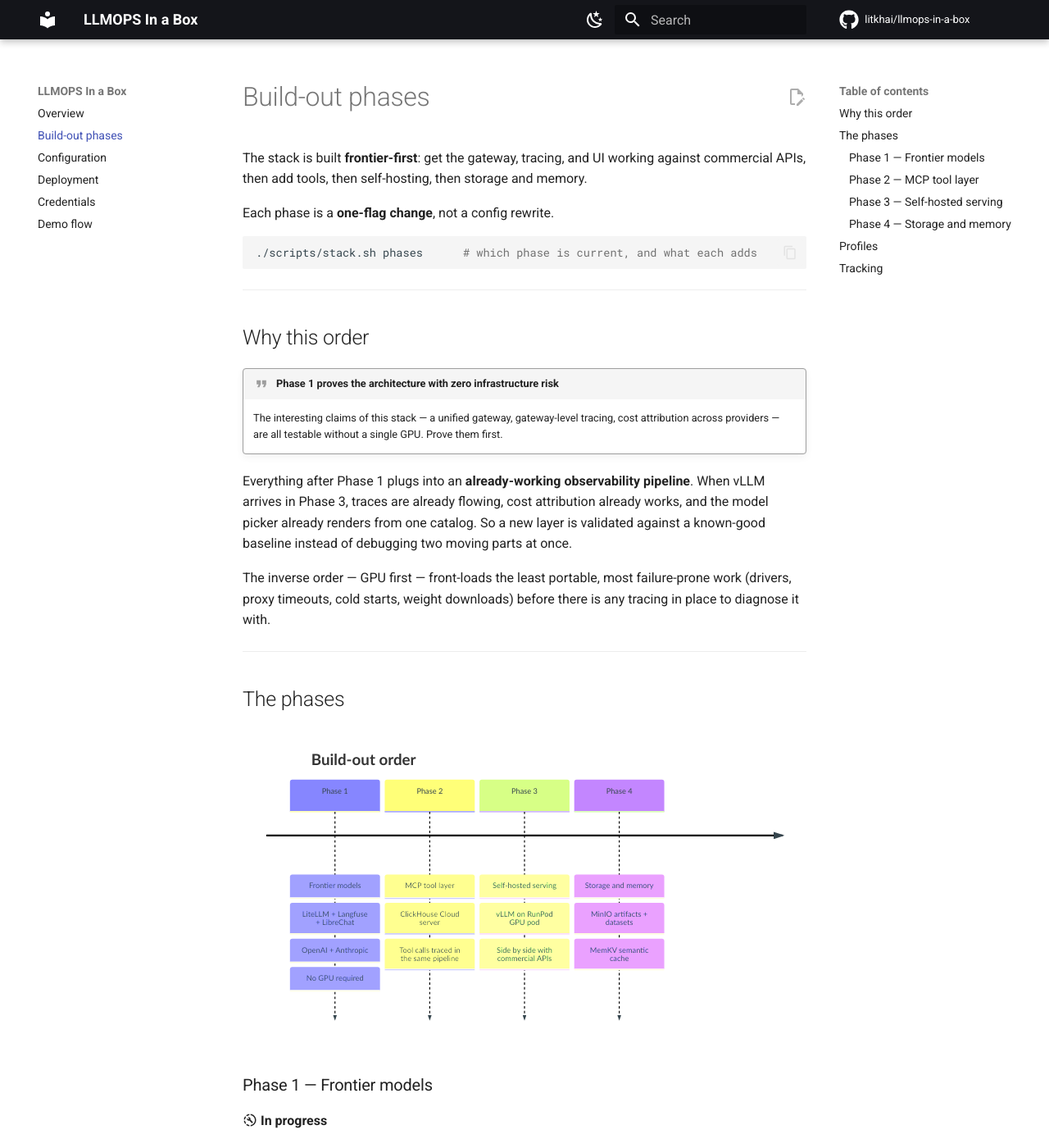
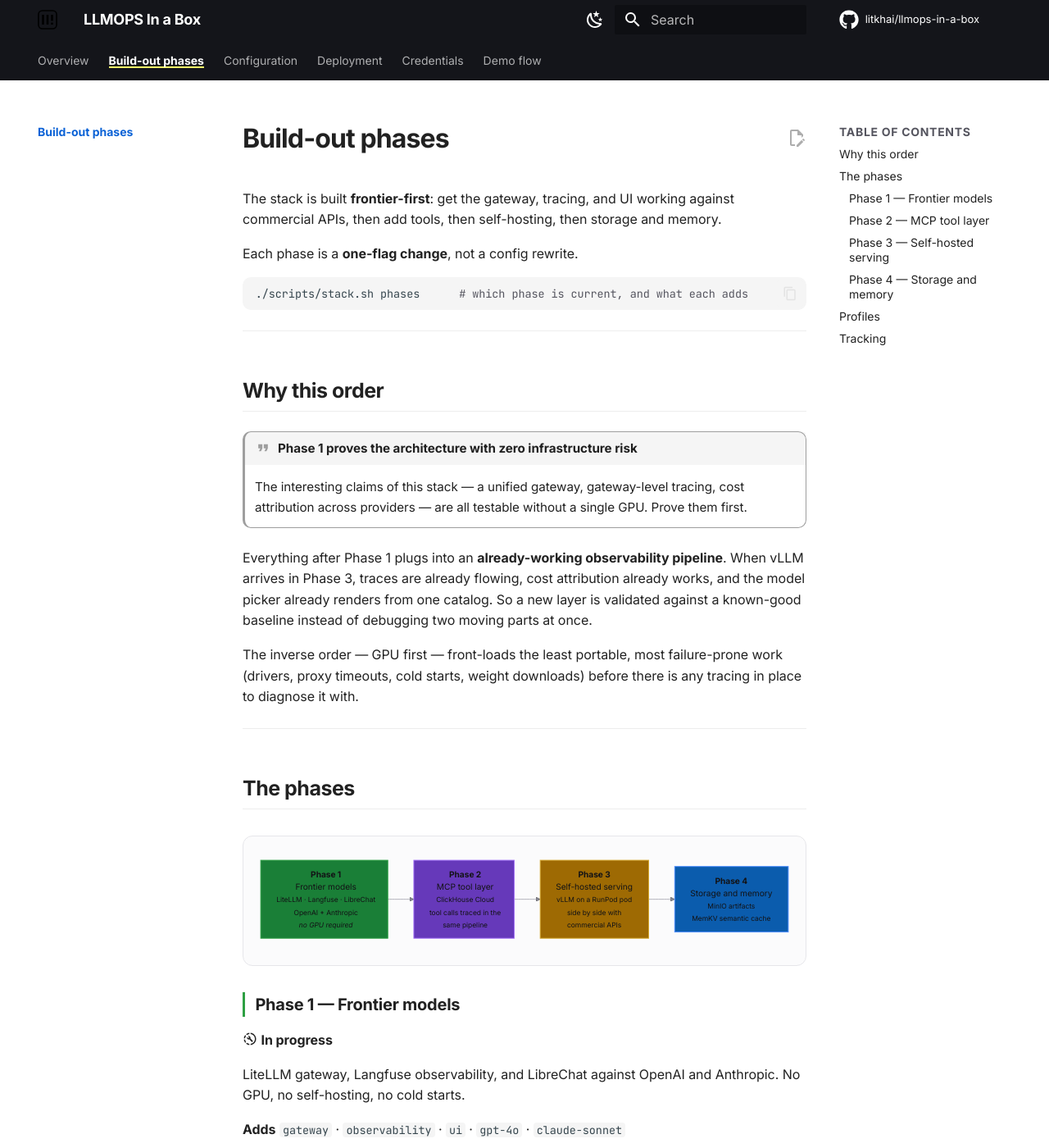
Before and after one commit to litkhai/llmops-in-a-box, an MkDocs documentation site: the page built from docs/phases.md, in a window 1280 px wide and 1400 px high. Shown: the whole window at 82% size. Built offline with MkDocs 1.6.1 and Material for MkDocs 9.7.7, drawn with Linux system fonts in a browser that asks for light colours; comment, search, counter and statistics services are not loaded; some of the changed text lies outside the part shown.

Commit message:
Restyle the docs site: dark-first theme, hero, brand palette
Reads as a product site rather than a default MkDocs wiki.

- ClickHouse-adjacent palette: signature yellow on near-black. Yellow is
  reserved for CTAs, accents and active state so it stays meaningful instead
  of becoming wallpaper; links use a blue. Both schemes are tuned, dark first.
- Inter for text, JetBrains Mono for code. Tabular figures in tables so the
  cost and port columns line up.
- Hero block on the landing page with a layered radial-gradient background
  and a yellow CTA.
- Top-level navigation tabs, custom logo and favicon (ClickHouse-style bars
  inside a box).
- Cards lift on hover; phase sections get a colour-coded left border keyed to
  the same four phase colours used in the diagrams.

Two things needed fixing after looking at the rendered output rather than the
markup:

- Mermaid edge labels ("Phase 1", "traces: ...") were near-unreadable on the
  dark surface. Material does not map its --md-mermaid-* tokens onto the
  foreignObject that Mermaid renders those into, so they are overridden
  directly.
- The phases page used a `timeline` diagram, which carries its own pastel
  palette and ignores Material's tokens entirely — it looked pasted in from
  another site. Replaced with a flowchart using the same phase colours as the
  architecture diagram on the landing page.

Mermaid is themed through CSS tokens rather than a custom mermaid.initialize
call, which would fight Material's own initialisation.

Co-Authored-By: Claude Opus 5 (1M context) <noreply@anthropic.com>

````diff
--- a/docs/phases.md
+++ b/docs/phases.md
@@ -24,21 +24,22 @@ The inverse order — GPU first — front-loads the least portable, most failure
 ## The phases
 
 ```mermaid
-timeline
-    title Build-out order
-    Phase 1 : Frontier models
-            : LiteLLM + Langfuse + LibreChat
-            : OpenAI + Anthropic
-            : No GPU required
-    Phase 2 : MCP tool layer
-            : ClickHouse Cloud server
-            : Tool calls traced in the same pipeline
-    Phase 3 : Self-hosted serving
-            : vLLM on RunPod GPU pod
-            : Side by side with commercial APIs
-    Phase 4 : Storage and memory
-            : MinIO artifacts + datasets
-            : MemKV semantic cache
+flowchart LR
+    P1["<b>Phase 1</b><br/>Frontier models<br/><small>LiteLLM · Langfuse · LibreChat<br/>OpenAI + Anthropic<br/><i>no GPU required</i></small>"]
+    P2["<b>Phase 2</b><br/>MCP tool layer<br/><small>ClickHouse Cloud<br/>tool calls traced in the<br/>same pipeline</small>"]
+    P3["<b>Phase 3</b><br/>Self-hosted serving<br/><small>vLLM on a RunPod pod<br/>side by side with<br/>commercial APIs</small>"]
+    P4["<b>Phase 4</b><br/>Storage and memory<br/><small>MinIO artifacts<br/>MemKV semantic cache</small>"]
+
+    P1 --> P2 --> P3 --> P4
+
+    classDef p1 fill:#1a7f37,stroke:#2ea043,color:#fff,stroke-width:1.5px
+    classDef p2 fill:#6639ba,stroke:#a371f7,color:#fff,stroke-width:1.5px
+    classDef p3 fill:#9e6a03,stroke:#d4a72c,color:#fff,stroke-width:1.5px
+    classDef p4 fill:#0b5cad,stroke:#4c8dff,color:#fff,stroke-width:1.5px
+    class P1 p1
+    class P2 p2
+    class P3 p3
+    class P4 p4
 ```
 
 ### Phase 1 — Frontier models
--- /dev/null
+++ b/docs/stylesheets/extra.css
@@ -0,0 +1,370 @@
+/* ══════════════════════════════════════════════════════════════════════════
+   LLMOPS In a Box — theme
+   ══════════════════════════════════════════════════════════════════════════
+   Palette is ClickHouse-adjacent: signature yellow on near-black, with a
+   blue reserved for links so the yellow stays meaningful (CTAs, accents,
+   active state) instead of becoming wallpaper.
+
+   Swap the --ch-* tokens below if you have the official brand values.
+   ══════════════════════════════════════════════════════════════════════════ */
+
+:root {
+  --ch-yellow:      #faff69;
+  --ch-yellow-deep: #e8ee45;
+  --ch-yellow-dim:  #b9bf3d;
+  --ch-ink:         #131316;
+  --ch-ink-soft:    #1c1c21;
+  --ch-ink-line:    #2c2c34;
+  --ch-blue:        #4c8dff;
+  --ch-red:         #ff5a5a;
+
+  --ch-p1: #2ea043;  /* phase 1 — frontier      */
+  --ch-p2: #a371f7;  /* phase 2 — MCP tools     */
+  --ch-p3: #d4a72c;  /* phase 3 — self-hosted   */
+  --ch-p4: #4c8dff;  /* phase 4 — storage/memory*/
+
+  --md-code-font: "JetBrains Mono", ui-monospace, monospace;
+}
+
+/* ── Light scheme ─────────────────────────────────────────────────────── */
+[data-md-color-scheme="default"] {
+  --md-primary-fg-color:        var(--ch-ink);
+  --md-primary-fg-color--light: #35353d;
+  --md-primary-fg-color--dark:  #000;
+  --md-accent-fg-color:         #8a8f00;
+  --md-typeset-a-color:         #0b62d6;
+  --md-default-fg-color--light: #55555f;
+}
+
+/* ── Dark scheme ──────────────────────────────────────────────────────── */
+[data-md-color-scheme="slate"] {
+  --md-default-bg-color:         var(--ch-ink);
+  --md-default-bg-color--light:  var(--ch-ink-soft);
+  --md-default-fg-color:         #e9e9ee;
+  --md-default-fg-color--light:  #a8a8b5;
+  --md-default-fg-color--lighter:#6e6e7c;
+
+  --md-primary-fg-color:         var(--ch-ink);
+  --md-accent-fg-color:          var(--ch-yellow);
+  --md-typeset-a-color:          var(--ch-blue);
+
+  --md-code-bg-color:            #17171c;
+  --md-code-fg-color:            #dcdce4;
+
+  --md-footer-bg-color:          #0e0e11;
+  --md-footer-bg-color--dark:    #0a0a0c;
+}
+
+/* ══ Typography ════════════════════════════════════════════════════════ */
+
+.md-typeset {
+  font-feature-settings: "kern" 1, "liga" 1, "calt" 1;
+  letter-spacing: -0.003em;
+}
+
+.md-typeset h1 {
+  font-weight: 700;
+  letter-spacing: -0.028em;
+  color: var(--md-default-fg-color);
+}
+
+.md-typeset h2 {
+  font-weight: 650;
+  letter-spacing: -0.02em;
+  margin-top: 2.2em;
+  padding-bottom: 0.28em;
+  border-bottom: 1px solid var(--md-default-fg-color--lightest);
+}
+
+.md-typeset h3 { font-weight: 600; letter-spacing: -0.012em; }
+
+/* Tabular figures so cost/port columns line up */
+.md-typeset table code,
+.md-typeset td:has(code) { font-variant-numeric: tabular-nums; }
+
+/* ══ Header ════════════════════════════════════════════════════════════ */
+
+.md-header {
+  border-bottom: 1px solid transparent;
+  box-shadow: none;
+  backdrop-filter: blur(12px);
+}
+[data-md-color-scheme="slate"] .md-header {
+  background-color: rgba(19, 19, 22, 0.85);
+  border-bottom-color: var(--ch-ink-line);
+}
+.md-header__title { font-weight: 650; letter-spacing: -0.015em; }
+
+/* Yellow underline on the active top-level tab */
+.md-tabs { border-bottom: 1px solid transparent; }
+[data-md-color-scheme="slate"] .md-tabs {
+  background-color: rgba(19, 19, 22, 0.85);
+  border-bottom-color: var(--ch-ink-line);
+}
+.md-tabs__link { opacity: 0.66; font-weight: 500; transition: opacity 120ms; }
+.md-tabs__link:hover { opacity: 1; }
+.md-tabs__item--active .md-tabs__link {
+  opacity: 1;
+  font-weight: 650;
+  box-shadow: inset 0 -2px 0 var(--ch-yellow);
+}
+
+/* ══ Hero (landing page) ═══════════════════════════════════════════════ */
+
+.hero {
+  position: relative;
+  margin: -1rem -0.8rem 2.6rem;
+  padding: 3.2rem 2rem 2.2rem;
+  border-radius: 14px;
+  overflow: hidden;
+  border: 1px solid var(--ch-ink-line);
+  background:
+    radial-gradient(1100px 380px at 12% -12%, rgba(250, 255, 105, 0.11), transparent 62%),
+    radial-gradient(760px 300px at 92% 8%, rgba(76, 141, 255, 0.10), transparent 60%),
+    linear-gradient(175deg, #1a1a20 0%, #131316 100%);
+}
+[data-md-color-scheme="default"] .hero {
+  border-color: #e6e6ea;
+  background:
+    radial-gradient(1000px 340px at 10% -14%, rgba(200, 208, 40, 0.16), transparent 60%),
+    radial-gradient(700px 280px at 92% 6%, rgba(76, 141, 255, 0.10), transparent 58%),
+    linear-gradient(175deg, #fcfcfd 0%, #f4f4f6 100%);
+}
+
+/* hairline of brand yellow across the top */
+.hero::before {
+  content: "";
+  position: absolute; inset: 0 0 auto 0; height: 2px;
+  background: linear-gradient(90deg, var(--ch-yellow), rgba(250,255,105,0) 68%);
+}
+
+.hero .hero-eyebrow {
+  display: inline-block;
+  margin: 0 0 0.85rem;
+  padding: 0.24rem 0.66rem;
+  font-size: 0.66rem;
+  font-weight: 650;
+  letter-spacing: 0.1em;
+  text-transform: uppercase;
+  color: var(--ch-yellow-dim);
+  border: 1px solid rgba(250, 255, 105, 0.3);
+  border-radius: 999px;
+  background: rgba(250, 255, 105, 0.06);
+}
+[data-md-color-scheme="default"] .hero .hero-eyebrow {
+  color: #6c7000;
+  border-color: rgba(140, 148, 0, 0.32);
+  background: rgba(200, 208, 40, 0.1);
+}
+
+.hero h1 {
+  margin: 0 0 0.5rem;
+  font-size: 2.9rem;
+  line-height: 1.05;
+  font-weight: 750;
+  letter-spacing: -0.038em;
+}
+.hero .hero-sub {
+  max-width: 46rem;
+  margin: 0 0 0.9rem;
+  font-size: 1.06rem;
+  line-height: 1.6;
+  color: var(--md-default-fg-color--light);
+}
+.hero .hero-stack {
+  font-family: var(--md-code-font);
+  font-size: 0.74rem;
+  letter-spacing: 0.01em;
+  color: var(--md-default-fg-color--lighter);
+}
+.hero .md-button {
+  margin: 1.2rem 0.45rem 0 0;
+  border-radius: 8px;
+  font-weight: 600;
+}
+/* Markdown wraps the buttons in a <p>; its trailing margin plus the hero
+   padding left a dead band under the CTAs. */
+.hero > :last-child { margin-bottom: 0; }
+.hero .md-button--primary {
+  background: var(--ch-yellow);
+  border-color: var(--ch-yellow);
+  color: #14140f;
+}
+.hero .md-button--primary:hover {
+  background: var(--ch-yellow-deep);
+  border-color: var(--ch-yellow-deep);
+  color: #14140f;
+}
+
+@media screen and (max-width: 44.9em) {
+  .hero { padding: 2.2rem 1.2rem 2rem; }
+  .hero h1 { font-size: 2.05rem; }
+}
+
+/* ══ Cards ═════════════════════════════════════════════════════════════ */
+
+.md-typeset .grid.cards > ul > li {
+  border-radius: 12px;
+  border-color: var(--ch-ink-line);
+  transition: border-color 140ms, transform 140ms, box-shadow 140ms;
+}
+[data-md-color-scheme="default"] .md-typeset .grid.cards > ul > li {
+  border-color: #e6e6ea;
+}
+.md-typeset .grid.cards > ul > li:hover {
+  transform: translateY(-2px);
+  border-color: rgba(250, 255, 105, 0.42);
+  box-shadow: 0 8px 26px rgba(0, 0, 0, 0.22);
+}
+.md-typeset .grid.cards > ul > li > hr { display: none; }
+.md-typeset .grid.cards .twemoji,
+.md-typeset .grid.cards .md-icon { color: var(--ch-yellow-dim); }
+
+/* ══ Phase badges ══════════════════════════════════════════════════════ */
+
+.phase {
+  display: inline-block;
+  padding: 0.1rem 0.46rem;
+  border-radius: 5px;
+  font-family: var(--md-code-font);
+  font-size: 0.68rem;
+  font-weight: 700;
+  line-height: 1.5;
+  white-space: nowrap;
+}
+.phase-1 { background: rgba(46,160,67,.15);  color: var(--ch-p1); border: 1px solid rgba(46,160,67,.4); }
+.phase-2 { background: rgba(163,113,247,.15);color: var(--ch-p2); border: 1px solid rgba(163,113,247,.4); }
+.phase-3 { background: rgba(212,167,44,.15); color: var(--ch-p3); border: 1px solid rgba(212,167,44,.4); }
+.phase-4 { background: rgba(76,141,255,.15); color: var(--ch-p4); border: 1px solid rgba(76,141,255,.4); }
+
+/* Colour-code the h3 of each phase section on phases.md */
+.md-typeset h3[id^="phase-"] { padding-left: 0.62rem; border-left: 3px solid var(--ch-ink-line); }
+.md-typeset h3[id^="phase-1"] { border-left-color: var(--ch-p1); }
+.md-typeset h3[id^="phase-2"] { border-left-color: var(--ch-p2); }
+.md-typeset h3[id^="phase-3"] { border-left-color: var(--ch-p3); }
+.md-typeset h3[id^="phase-4"] { border-left-color: var(--ch-p4); }
+
+/* ══ Tables ════════════════════════════════════════════════════════════ */
+
+.md-typeset table:not([class]) {
+  border-radius: 10px;
+  border: 1px solid var(--ch-ink-line);
+  font-size: 0.76rem;
+  overflow: hidden;
+}
+[data-md-color-scheme="default"] .md-typeset table:not([class]) { border-color: #e6e6ea; }
+.md-typeset table:not([class]) th {
+  font-weight: 650;
+  font-size: 0.68rem;
+  letter-spacing: 0.05em;
+  text-transform: uppercase;
+  color: var(--md-default-fg-color--light);
+}
+[data-md-color-scheme="slate"] .md-typeset table:not([class]) th { background: #1b1b21; }
+[data-md-color-scheme="slate"] .md-typeset table:not([class]) tr:hover { background: rgba(255,255,255,.022); }
+
+/* ══ Code ══════════════════════════════════════════════════════════════ */
+
+.md-typeset pre > code { border-radius: 10px; }
+.md-typeset .highlight > pre { border-radius: 10px; }
+[data-md-color-scheme="slate"] .md-typeset .highlight > pre > code {
+  border: 1px solid var(--ch-ink-line);
+}
+.md-typeset code { border-radius: 4px; font-size: 0.84em; }
+
+/* Console prompts should not be selectable as part of a copy */
+.md-typeset .language-console .go { color: var(--md-default-fg-color--light); }
+
+/* ══ Admonitions ═══════════════════════════════════════════════════════ */
+
+.md-typeset .admonition,
+.md-typeset details {
+  border-radius: 10px;
+  border-width: 1px;
+  border-left-width: 3px;
+  font-size: 0.76rem;
+  box-shadow: none;
+}
+
+/* ══ Mermaid ═══════════════════════════════════════════════════════════
+   Material themes Mermaid through these tokens, so tuning them here keeps
+   diagrams consistent with the rest of the page and avoids a custom JS
+   init (which would fight Material's own mermaid.initialize call). */
+
+[data-md-color-scheme="slate"] {
+  --md-mermaid-font-family:     "Inter", var(--md-text-font-family), sans-serif;
+  --md-mermaid-bg-color:        transparent;
+  --md-mermaid-node-bg-color:   #21212a;
+  --md-mermaid-node-fg-color:   #3a3a46;
+  --md-mermaid-label-bg-color:  #21212a;
+  --md-mermaid-label-fg-color:  #e9e9ee;
+  --md-mermaid-edge-color:      #5d5d6b;
+}
+[data-md-color-scheme="default"] {
+  --md-mermaid-font-family:     "Inter", var(--md-text-font-family), sans-serif;
+  --md-mermaid-bg-color:        transparent;
+  --md-mermaid-node-bg-color:   #f2f2f5;
+  --md-mermaid-node-fg-color:   #d3d3da;
+  --md-mermaid-label-bg-color:  #ffffff;
+  --md-mermaid-label-fg-color:  #131316;
+  --md-mermaid-edge-color:      #8b8b98;
+}
+
+/* Mermaid renders edge labels ("Phase 1", "traces: ...") into a foreignObject
+   whose colour Material does not map from the tokens above — they came out
+   near-unreadable on the dark surface. */
+[data-md-color-scheme="slate"] .md-typeset .mermaid .edgeLabel,
+[data-md-color-scheme="slate"] .md-typeset .mermaid .edgeLabel span,
+[data-md-color-scheme="slate"] .md-typeset .mermaid .edgeLabel p {
+  color: #cfcfda !important;
+  fill: #cfcfda !important;
+  background-color: #1a1a20 !important;
+}
+[data-md-color-scheme="slate"] .md-typeset .mermaid .edgeLabel rect { fill: #1a1a20 !important; }
+
+.md-typeset .mermaid {
+  margin: 1.6rem 0;
+  padding: 1.2rem 0.8rem;
+  border: 1px solid var(--ch-ink-line);
+  border-radius: 12px;
+  background: rgba(255, 255, 255, 0.014);
+  text-align: center;
+}
+[data-md-color-scheme="default"] .md-typeset .mermaid {
+  border-color: #e6e6ea;
+  background: #fbfbfc;
+}
+
+/* ══ Nav / TOC ═════════════════════════════════════════════════════════ */
+
+.md-nav__title { font-weight: 650; font-size: 0.7rem; letter-spacing: 0.05em; text-transform: uppercase; }
+.md-nav__link--active { font-weight: 650; }
+.md-nav__item .md-nav__link--active { color: var(--ch-yellow-dim); }
+[data-md-color-scheme="default"] .md-nav__item .md-nav__link--active { color: #0b62d6; }
+
+.md-typeset .headerlink { transition: opacity 120ms; }
+
+/* ══ Footer ════════════════════════════════════════════════════════════ */
+
+.md-footer-meta { font-size: 0.72rem; }
+
+/* ══ Scrollbar (dark only) ═════════════════════════════════════════════ */
+
+[data-md-color-scheme="slate"] * { scrollbar-color: #34343d transparent; scrollbar-width: thin; }
+[data-md-color-scheme="slate"] ::-webkit-scrollbar { width: 10px; height: 10px; }
+[data-md-color-scheme="slate"] ::-webkit-scrollbar-track { background: transparent; }
+[data-md-color-scheme="slate"] ::-webkit-scrollbar-thumb {
+  background: #34343d; border-radius: 6px; border: 2px solid var(--ch-ink);
+}
+[data-md-color-scheme="slate"] ::-webkit-scrollbar-thumb:hover { background: #45454f; }
+
+/* ══ Selection ═════════════════════════════════════════════════════════ */
+
+::selection { background: rgba(250, 255, 105, 0.26); }
+
+/* ══ Reduced motion ════════════════════════════════════════════════════ */
+
+@media (prefers-reduced-motion: reduce) {
+  .md-typeset .grid.cards > ul > li:hover { transform: none; }
+  * { transition: none !important; }
+}
--- a/mkdocs.yml
+++ b/mkdocs.yml
@@ -14,25 +14,34 @@ copyright: MIT licensed. Built on open infrastructure.
 theme:
   name: material
   language: en
+  logo: assets/logo.svg
+  favicon: assets/favicon.svg
   icon:
     repo: fontawesome/brands/github
+  font:
+    text: Inter
+    code: JetBrains Mono
+  # Dark first — this reads as a product site rather than a wiki. Light mode
+  # stays fully supported; both are tuned in stylesheets/extra.css.
   palette:
+    - media: "(prefers-color-scheme: dark)"
+      scheme: slate
+      primary: black
+      accent: yellow
+      toggle:
+        icon: material/weather-sunny
+        name: Switch to light mode
     - media: "(prefers-color-scheme: light)"
       scheme: default
       primary: black
-      accent: amber
+      accent: yellow
       toggle:
         icon: material/weather-night
         name: Switch to dark mode
-    - media: "(prefers-color-scheme: dark)"
-      scheme: slate
-      primary: black
-      accent: amber
-      toggle:
-        icon: material/weather-sunny
-        name: Switch to light mode
   features:
     - navigation.instant
+    - navigation.instant.progress
+    - navigation.tabs
     - navigation.tracking
     - navigation.sections
     - navigation.top
@@ -41,9 +50,14 @@ theme:
     - content.code.annotate
     - content.tabs.link
     - content.action.edit
+    - content.tooltips
     - search.highlight
+    - search.share
     - search.suggest
     - toc.follow
+
+extra_css:
+  - stylesheets/extra.css
 
 nav:
   - Overview: index.md
@@ -98,6 +112,7 @@ extra:
     - icon: fontawesome/brands/github
       link: https://github.com/litkhai/llmops-in-a-box
       name: Source on GitHub
+  generator: false
 
 # Fail the build on a broken internal link rather than shipping it.
 strict: true
````
Also changed, not shown: docs/index.md (+18 -3 lines), docs/assets/favicon.svg (added), docs/assets/logo.svg (added).
